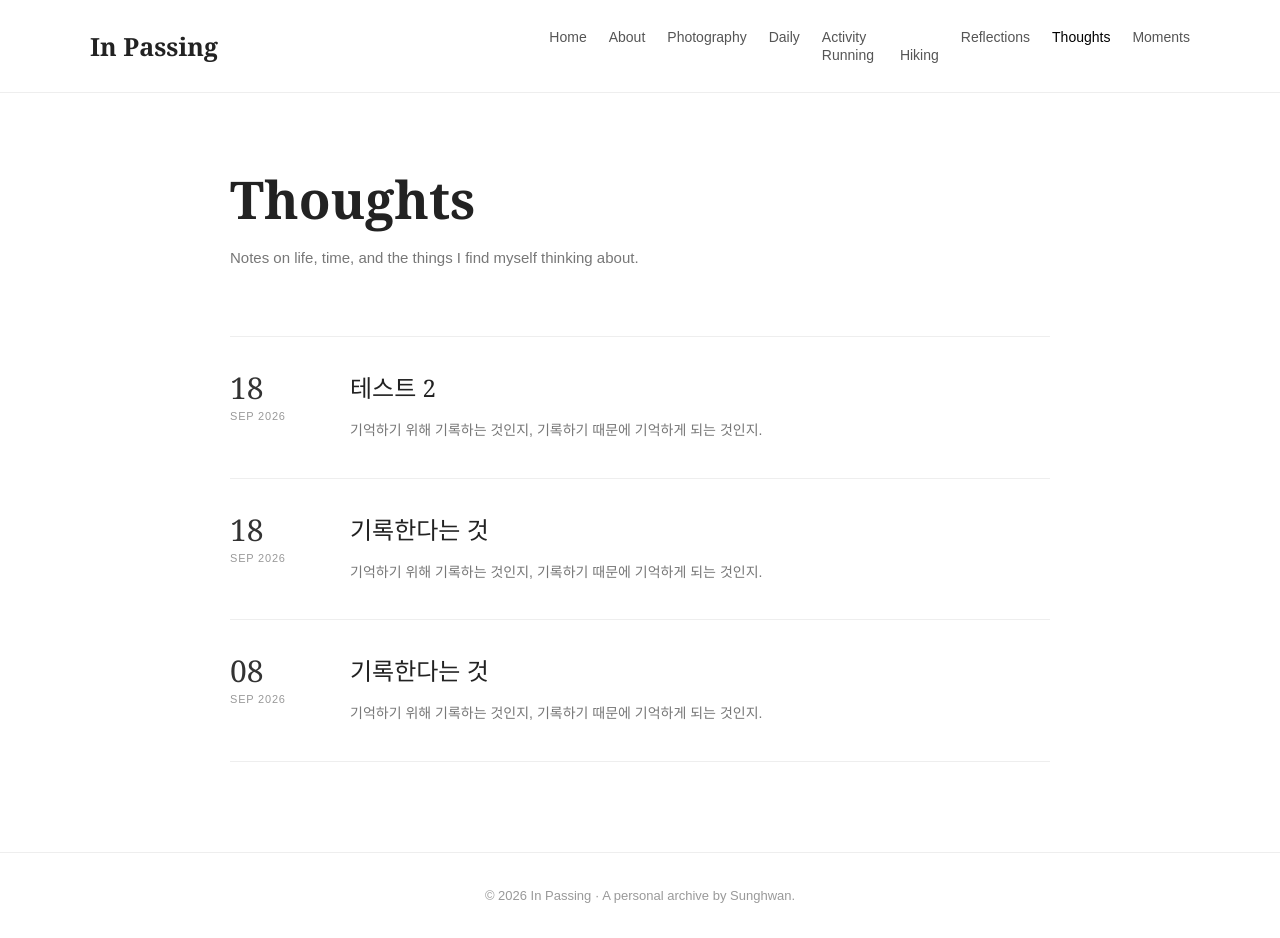
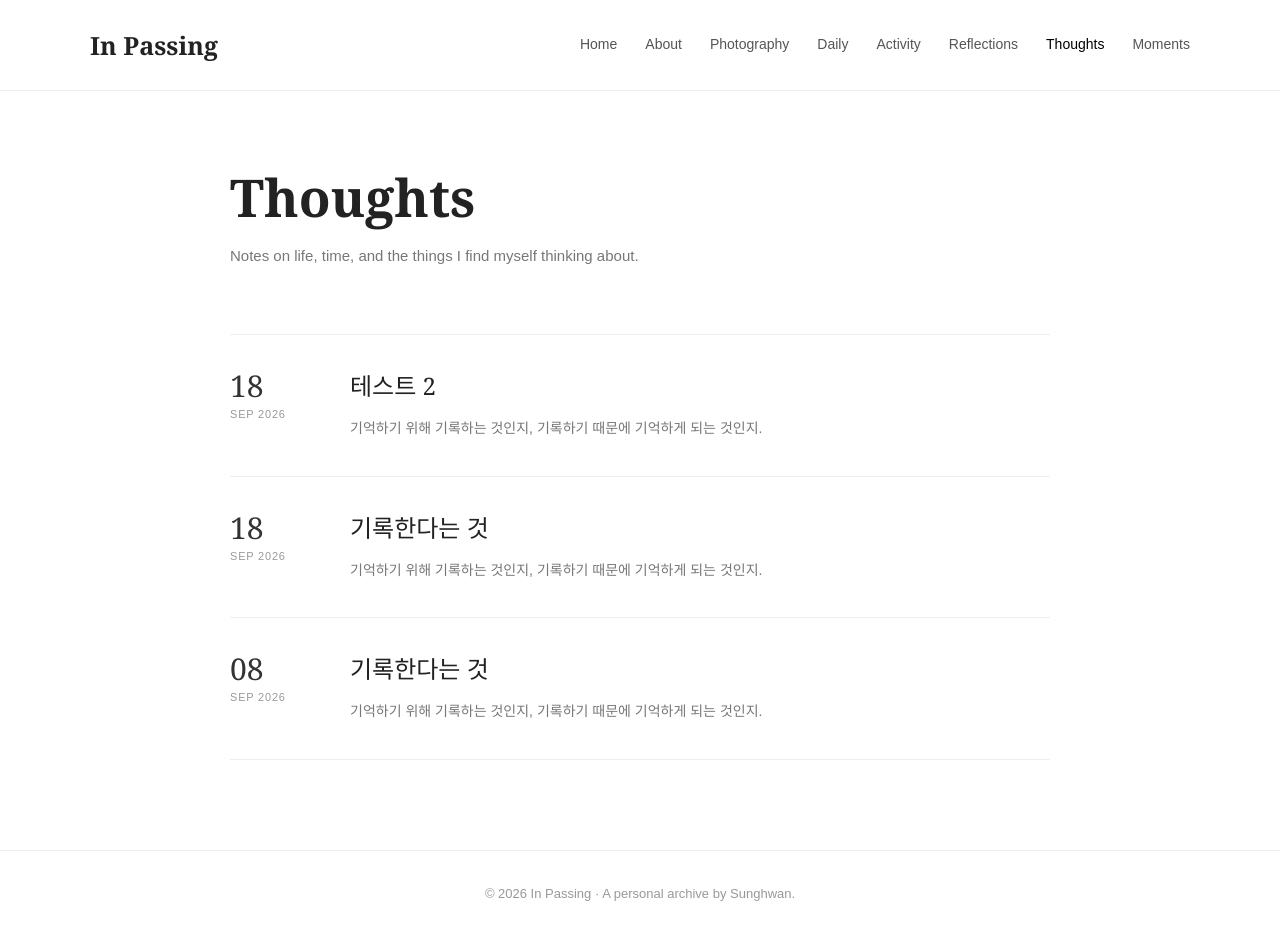
Before and after one commit to sunghwanlog/sunghwanlog.github.io, a Jekyll site: the page built from thoughts.html, in a window 1280 px wide. Built offline with Jekyll 4.4.1, drawn with Linux system fonts in a browser that asks for light colours.

Commit message:
Update thoughts.html

```diff
--- a/thoughts.html
+++ b/thoughts.html
@@ -41,71 +51,6 @@
       max-width: 1100px;
 
       margin: auto;
-    }
-
-
-
-    /* =========================
-       HEADER
-    ========================= */
-
-    header {
-      padding: 28px 0;
-
-      border-bottom: 1px solid #eeeeee;
-    }
-
-
-    nav {
-      display: flex;
-
-      justify-content: space-between;
-      align-items: center;
-    }
-
-
-    .logo {
-      font-family: Georgia, serif;
-
-      font-size: 25px;
-      font-weight: bold;
-    }
-
-
-    .logo a {
-      text-decoration: none;
-      color: #222;
-    }
-
-
-    .menu {
-      display: flex;
-      flex-wrap: wrap;
-
-      justify-content: flex-end;
-    }
-
-
-    .menu a {
-      margin-left: 22px;
-
-      text-decoration: none;
-
-      color: #555;
-
-      font-size: 14px;
-    }
-
-
-    .menu a:hover {
-      color: #000;
-    }
-
-
-    .menu a.active {
-      color: #000;
-
-      font-weight: 500;
     }
 
 
@@ -212,7 +157,9 @@
     .thought-day {
       display: block;
 
-      font-family: Georgia, serif;
+      font-family:
+        Georgia,
+        serif;
 
       font-size: 30px;
       line-height: 1;
@@ -259,7 +206,8 @@
 
       font-weight: normal;
 
-      transition: color 0.2s;
+      transition:
+        color 0.2s;
     }
 
 
@@ -313,34 +261,6 @@
       color: #999;
 
       font-size: 13px;
-    }
-
-
-
-    /* =========================
-       TABLET
-    ========================= */
-
-    @media (max-width: 900px) {
-
-      nav {
-        flex-direction: column;
-
-        align-items: flex-start;
-      }
-
-
-      .menu {
-        margin-top: 18px;
-      }
-
-
-      .menu a {
-        margin-left: 0;
-        margin-right: 18px;
-        margin-bottom: 8px;
-      }
-
     }
 
 
@@ -455,10 +375,11 @@
           href="{{ post.url | relative_url }}"
         >
 
+
           <article class="thought-post">
 
 
-            <!-- 날짜 -->
+            <!-- DATE -->
 
             <div class="thought-date">
 
@@ -474,7 +395,7 @@
 
 
 
-            <!-- 내용 -->
+            <!-- CONTENT -->
 
             <div class="thought-content">
 
@@ -496,10 +418,12 @@
 
           </article>
 
+
         </a>
 
 
       {% endfor %}
+
 
 
     {% else %}
```
Also changed, not shown: other parts of thoughts.html (+12 -1 lines).
